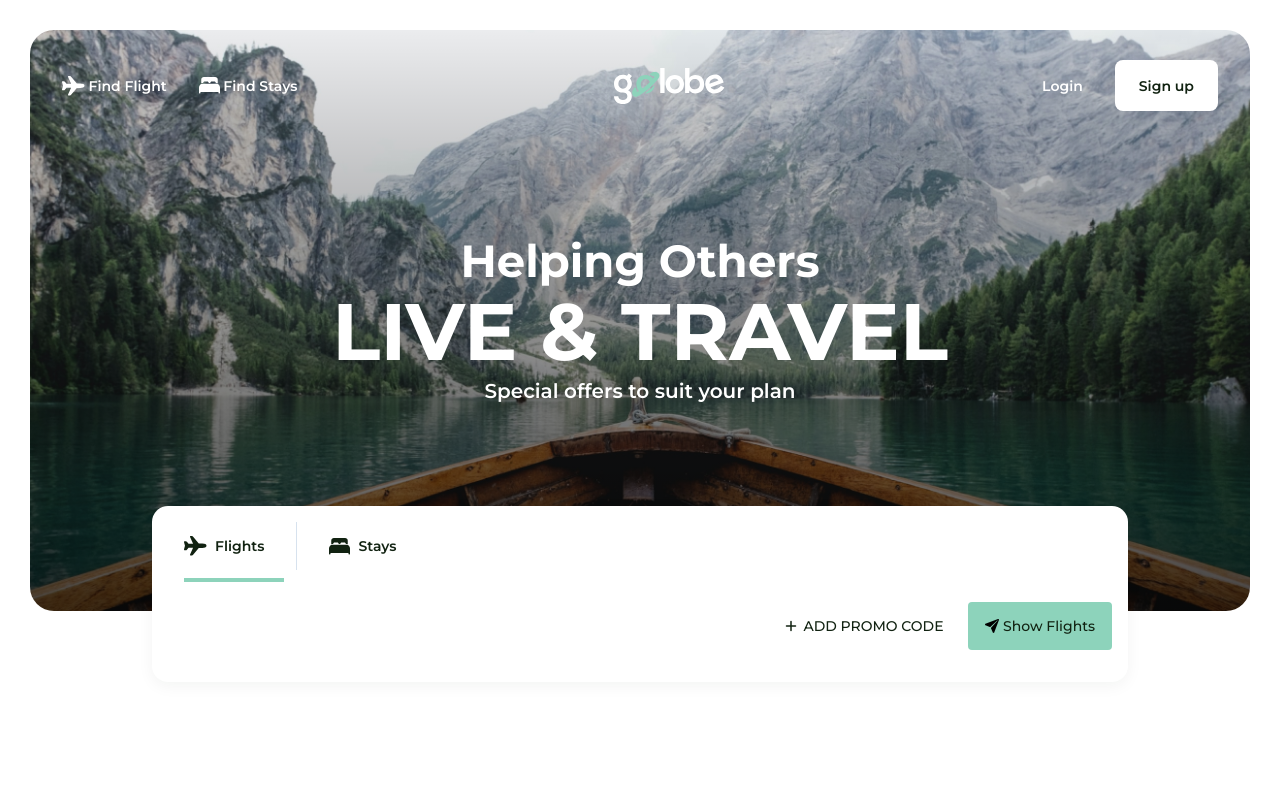
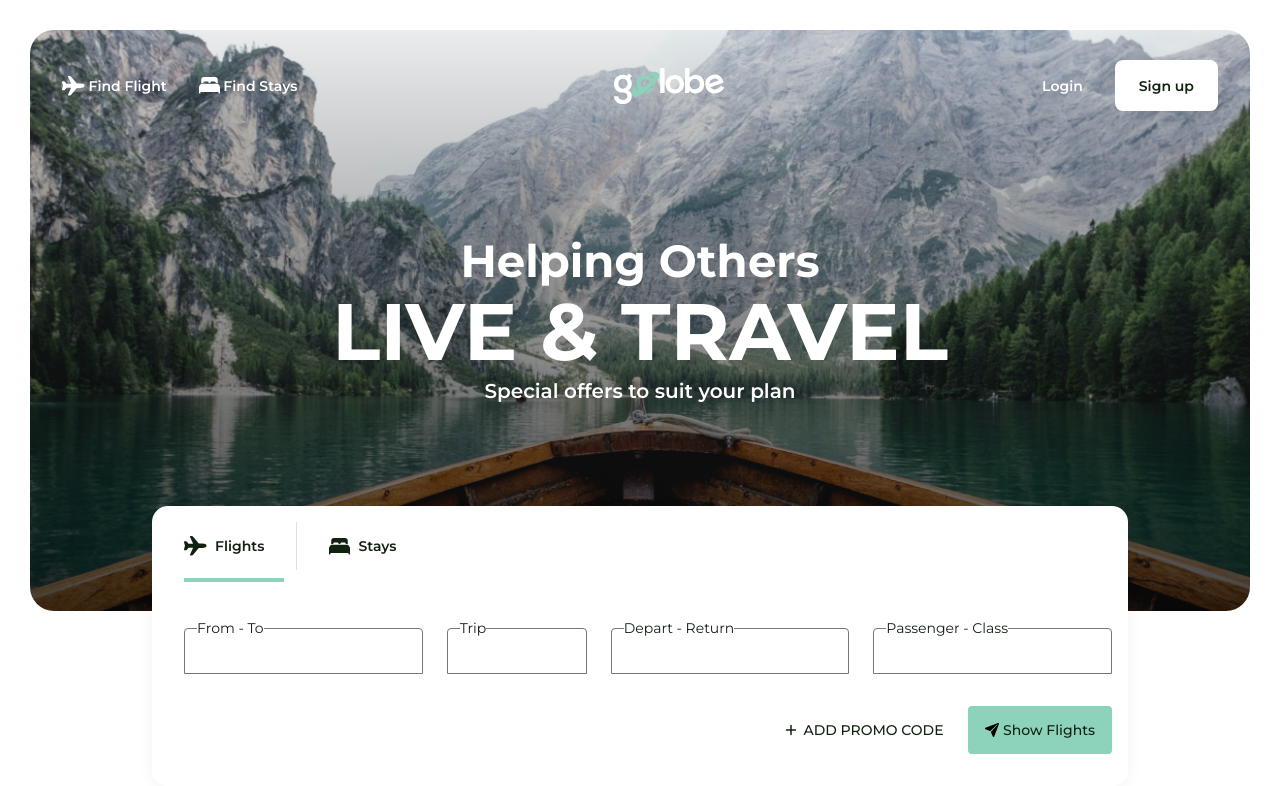
Before and after one commit to AnitaIkediashi/travel-booking-website, a Next.js app: page / in a window 1280 px wide. Shown: the top 786 px of the page. Built offline with nearby package versions, Linux system fonts and the light colour scheme.

Commit message:
created new components

```diff
--- a/app/globals.css
+++ b/app/globals.css
@@ -9,6 +9,7 @@
   --salmon-100: #FF8682;
   --neutrals-70: #fafbfc;
   --blackish-green-10: #1C1B1F;
+  --blackish-green-20: #79747E;
   --box-shadow-light: 0px 4px 16px 0px rgba(17, 34, 17, 0.05);
 }
 
@@ -17,6 +18,7 @@
   --font-montserrat: var(--font-montserrat);
   --color-blackish-green: var(--foreground);
   --color-blackish-green-10: var(--blackish-green-10);
+  --color-blackish-green-20: var(--blackish-green-20);
   --color-mint-green-100: var(--mint-green-100);
   --color-mint-green-70: var(--mint-green-70);
   --color-mint-green-50: var(--mint-green-50);
--- /dev/null
+++ b/components/reusable/search_flights.tsx
@@ -0,0 +1,25 @@
+
+export const SearchFlights = () => {
+  return (
+    <div className="w-full grid grid-cols-1 sm:grid-cols-2 lg:grid-cols-[1fr_120px_1fr_1fr] xl:grid-cols-[1fr_140px_1fr_1fr] gap-6 font-montserrat">
+      <fieldset className="h-14 border border-blackish-green-20 rounded-tl-sm rounded-tr-sm pl-3">
+        <legend className="text-blackish-green text-sm capitalize">
+          from - to
+        </legend>
+      </fieldset>
+      <fieldset className="h-14 border border-blackish-green-20 rounded-tl-sm rounded-tr-sm pl-3">
+        <legend className="text-blackish-green text-sm capitalize">trip</legend>
+      </fieldset>
+      <fieldset className="h-14 border border-blackish-green-20 rounded-tl-sm rounded-tr-sm pl-3">
+        <legend className="text-blackish-green text-sm capitalize">
+          depart - return
+        </legend>
+      </fieldset>
+      <fieldset className="h-14 border border-blackish-green-20 rounded-tl-sm rounded-tr-sm pl-3">
+        <legend className="text-blackish-green text-sm capitalize">
+          passenger - class
+        </legend>
+      </fieldset>
+    </div>
+  );
+}
--- a/components/reusable/search_places.tsx
+++ b/components/reusable/search_places.tsx
@@ -7,6 +7,8 @@ import { Button } from "./button";
 import { FlightIcon } from "../icons/flight";
 import { BedIcon } from "../icons/bed";
 import { BuildingIcon } from "../icons/building";
+import { SearchFlights } from "./search_flights";
+import { SearchStays } from "./search_stays";
 
 export const SearchPlaces = () => {
   const [activeTab, setActiveTab] = useState("flights");
@@ -41,7 +43,15 @@ export const SearchPlaces = () => {
             <span className="capitalize text-sm font-semibold">stays</span>
           </div>
         </div>
-        <div></div>
+        <div className="w-full mt-12">
+            {
+                activeTab === "flights" ? (
+                    <SearchFlights />
+                ) : (
+                    <SearchStays />
+                )
+            }
+        </div>
       </div>
       <div className="md:self-end flex md:flex-row flex-col md:items-center gap-6">
         <Button
--- /dev/null
+++ b/components/reusable/search_stays.tsx
@@ -0,0 +1,6 @@
+
+export const SearchStays = () => {
+  return (
+    <div>search_stays</div>
+  )
+}
```
